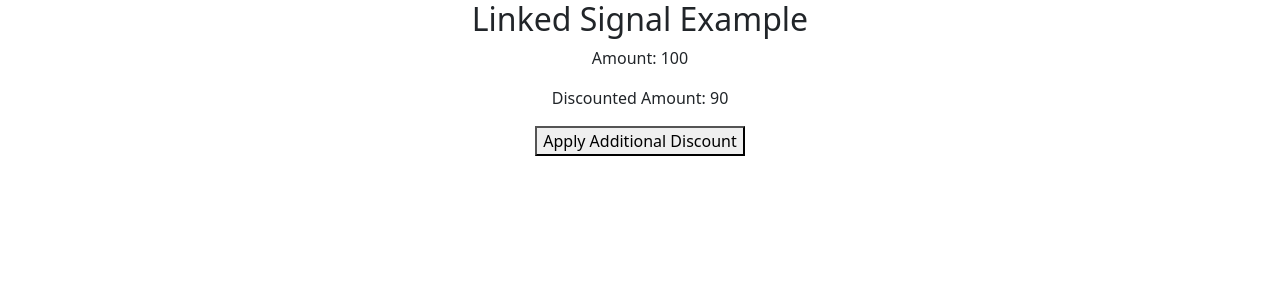
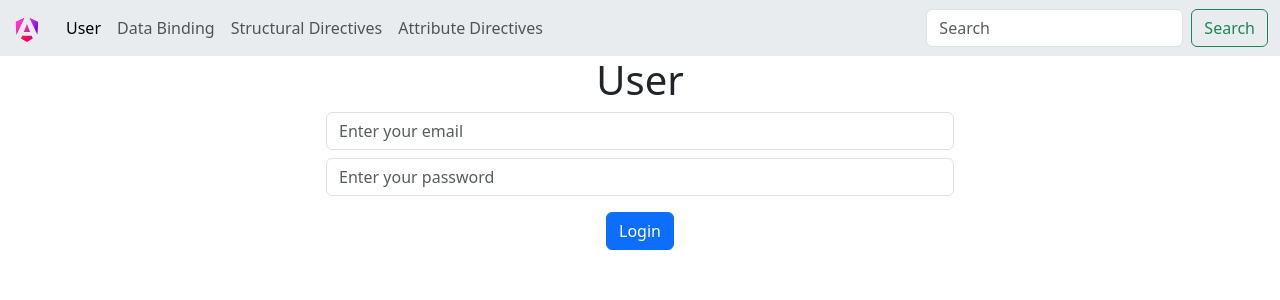
Before and after one commit to mkv-mkverma/angular-19, an Angular app: page /user in a window 1280 px wide. Before the commit this address led to /. Shown: the top 300 px of the page. Built offline with nearby package versions, Linux system fonts and the light colour scheme.

Commit message:
page not found and routing

```diff
--- a/src/app/app.component.html
+++ b/src/app/app.component.html
@@ -1,3 +1,81 @@
+<header>
+  <nav class="navbar navbar-expand-lg bg-body-secondary">
+    <div class="container-fluid">
+      <a class="navbar-brand" href="#">
+        <img
+          src="/angular-logo.svg"
+          alt="Angular Logo"
+          width="30"
+          height="24"
+        />
+      </a>
+      <button
+        class="navbar-toggler"
+        type="button"
+        data-bs-toggle="collapse"
+        data-bs-target="#navbarSupportedContent"
+        aria-controls="navbarSupportedContent"
+        aria-expanded="false"
+        aria-label="Toggle navigation"
+      >
+        <span class="navbar-toggler-icon"></span>
+      </button>
+      <div class="collapse navbar-collapse" id="navbarSupportedContent">
+        <ul class="navbar-nav me-auto mb-2 mb-lg-0">
+          <li class="nav-item">
+            <a class="nav-link" routerLinkActive="active" routerLink="user"
+              >User</a
+            >
+          </li>
+          <li class="nav-item">
+            <a class="nav-link" routerLinkActive="active" routerLink="/data-binding"
+              >Data Binding</a
+            >
+          </li>
+          <li class="nav-item">
+            <a class="nav-link" routerLinkActive="active" [routerLink]="'directives'"
+              >Structural Directives</a
+            >
+          </li>
+          <li class="nav-item">
+            <a class="nav-link" routerLinkActive="active" [routerLink]="['attribute-directives']"
+              >Attribute Directives</a
+            >
+          </li>
+          <!-- <li class="nav-item dropdown">
+            <a
+              class="nav-link dropdown-toggle"
+              href="#"
+              role="button"
+              data-bs-toggle="dropdown"
+              aria-expanded="false"
+            >
+              Dropdown
+            </a>
+            <ul class="dropdown-menu">
+              <li><a class="dropdown-item" href="#">Action</a></li>
+              <li><a class="dropdown-item" href="#">Another action</a></li>
+              <li><hr class="dropdown-divider" /></li>
+              <li><a class="dropdown-item" href="#">Something else here</a></li>
+            </ul>
+          </li> -->
+          <!-- <li class="nav-item">
+            <a class="nav-link disabled" aria-disabled="true">Disabled</a>
+          </li> -->
+        </ul>
+        <form class="d-flex" role="search">
+          <input
+            class="form-control me-2"
+            type="search"
+            placeholder="Search"
+            aria-label="Search"
+          />
+          <button class="btn btn-outline-success" type="submit">Search</button>
+        </form>
+      </div>
+    </div>
+  </nav>
+</header>
 <main>
   <!-- <app-user></app-user> -->
   <!-- <app-data-binding></app-data-binding> -->
@@ -7,7 +85,7 @@
   <!-- <app-structural-directive-ngswitch-vs-switch></app-structural-directive-ngswitch-vs-switch> -->
   <!-- <app-attribute-directives></app-attribute-directives> -->
   <!-- <app-signals></app-signals> -->
-  <app-linked-signal></app-linked-signal>
+  <!-- <app-linked-signal></app-linked-signal> -->
 </main>
 
 <router-outlet />
--- a/src/app/app.routes.ts
+++ b/src/app/app.routes.ts
@@ -1,3 +1,35 @@
 import { Routes } from '@angular/router';
+import { UserComponent } from './user/user.component';
+import { DataBindingComponent } from './data-binding/data-binding.component';
+import { AttributeDirectivesComponent } from './attribute-directives/attribute-directives.component';
+import { DirectivesComponent } from './directives/directives.component';
+import { PageNotFoundComponent } from './page-not-found/page-not-found.component';
 
-export const routes: Routes = [];
+export const routes: Routes = [
+  { path: '', redirectTo: 'user', pathMatch: 'full' }, // redirects ONLY when URL is EXACTLY empty
+  { path: 'user', component: UserComponent },
+  { path: 'data-binding', component: DataBindingComponent },
+  { path: 'directives', component: DirectivesComponent },
+  { path: 'attribute-directives', component: AttributeDirectivesComponent },
+  { path: '**', component: PageNotFoundComponent }, // wildcard route, matches any URL that hasn't been matched by previous routes
+];
+
+/**
+ * pathMatch: 'prefix'
+
+Example:
+
+{
+  path: 'admin',
+  component: AdminComponent,
+  pathMatch: 'prefix'
+}
+
+Matches:
+
+/admin
+/admin/settings
+/admin/users
+
+because URL STARTS with admin
+ */
--- /dev/null
+++ b/src/app/page-not-found/page-not-found.component.html
@@ -0,0 +1,27 @@
+<section class="page-not-found d-flex align-items-center min-vh-100 py-5">
+  <div class="container">
+    <div class="row justify-content-center">
+      <div class="col-xl-6 col-lg-7 col-md-9">
+        <div class="card shadow-lg border-0">
+          <div class="card-body p-5 text-center">
+            <div class="mb-4">
+              <span class="display-1 fw-bold text-danger">404</span>
+            </div>
+            <h1 class="h3 mb-3">Page not found</h1>
+            <p class="text-muted mb-4">
+              The page you are looking for does not exist or has been moved.
+            </p>
+            <div class="d-grid gap-2 d-sm-flex justify-content-sm-center">
+              <a routerLink="/" class="btn btn-primary btn-lg px-4"
+                >Go to Home</a
+              >
+              <a routerLink="/" class="btn btn-outline-secondary btn-lg px-4">
+                Go Back
+              </a>
+            </div>
+          </div>
+        </div>
+      </div>
+    </div>
+  </div>
+</section>
--- /dev/null
+++ b/src/app/page-not-found/page-not-found.component.scss
@@ -0,0 +1,15 @@
+.page-not-found {
+  background: radial-gradient(
+    circle at top,
+    rgba(13, 110, 253, 0.08),
+    transparent 40%
+  );
+}
+
+.page-not-found .card {
+  border-radius: 1.5rem;
+}
+
+.page-not-found .display-1 {
+  letter-spacing: -0.05em;
+}
--- a/src/app/user/user.component.html
+++ b/src/app/user/user.component.html
@@ -1 +1,16 @@
-<p>user works!</p>
+<div class="row text-center">
+  <div class="col-md-6 offset-md-3">
+    <h1>User</h1>
+    <input
+      type="email"
+      class="form-control mb-2"
+      placeholder="Enter your email"
+    />
+    <input
+      type="password"
+      class="form-control"
+      placeholder="Enter your password"
+    />
+    <button class="btn btn-primary mt-3" (click)="login()">Login</button>
+  </div>
+</div>
--- a/src/app/user/user.component.ts
+++ b/src/app/user/user.component.ts
@@ -4,8 +4,10 @@ import { Component } from '@angular/core';
   selector: 'app-user',
   imports: [],
   templateUrl: './user.component.html',
-  styleUrl: './user.component.scss'
+  styleUrl: './user.component.scss',
 })
 export class UserComponent {
-
+  login() {
+    // Login logic here
+  }
 }
```
Also changed, not shown: src/app/app.component.ts (+4 -11 lines), src/app/page-not-found/page-not-found.component.ts (added, +12 -0 lines), public/angular-logo.svg (added), 1 other file (tests, documents, lock files or other folders).
